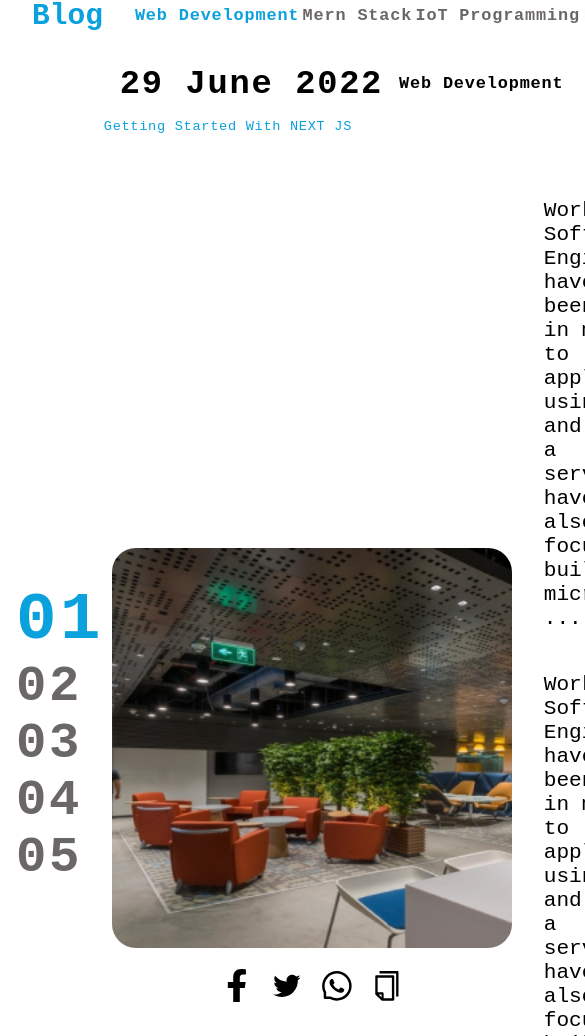
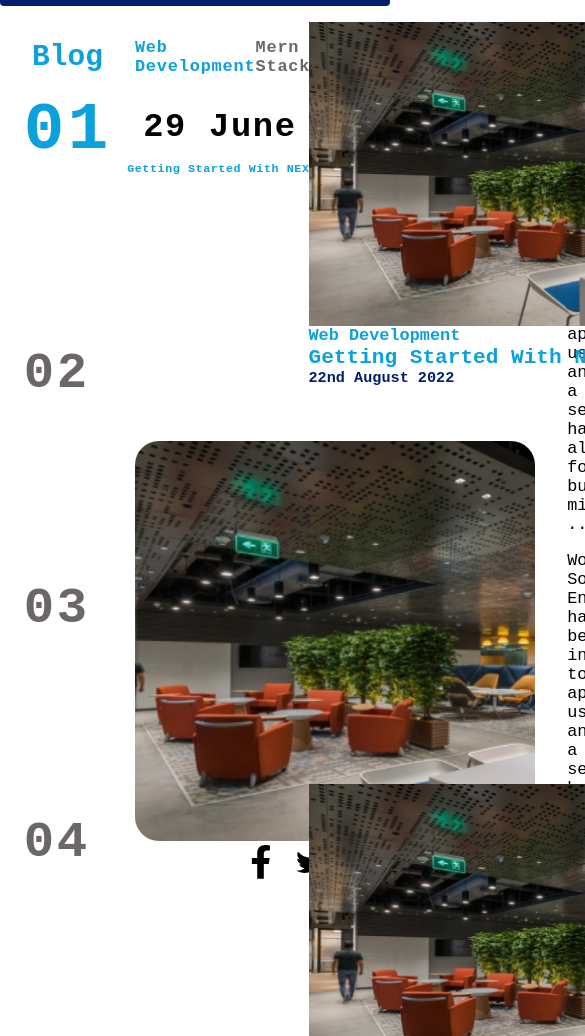
Before and after one commit to sedhha/next-js-pf-v2, a Next.js app: page / in a window 390 px wide. Shown: the part 1725-2761 px from the top of the page, 585 px wide, since content can reach past the window. Built offline with nearby package versions, Linux system fonts and the light colour scheme.

Commit message:
Responsive Blog Design

```diff
--- a/components/v2/Blog/Blog.module.css
+++ b/components/v2/Blog/Blog.module.css
@@ -44,6 +44,8 @@
 
 .BlogMain {
 	flex: auto;
+	max-height: 100%;
+	max-width: 75vw;
 }
 
 .BlogHead {
@@ -92,9 +94,7 @@
 
 .FeaturedBlogBody {
 	display: flex;
-	align-items: center;
-	max-width: 100%;
-    flex: auto;
+	height: 90%;
 }
 
 .Number {
@@ -103,6 +103,7 @@
 	width: fit-content;
 	height: 100%;
 	justify-content: space-between;
+	padding: 0 2vw;
 }
 
 .Number h4 {
@@ -125,6 +126,9 @@
 	display: flex;
 	flex-direction: column;
 	flex: auto;
+	padding: 0 2vw;
+	justify-content: space-evenly;
+
 }
 
 .FeaturedBlogTitleSection {
@@ -162,8 +166,8 @@
 
 .FeaturedBlogElements > h1 {
 	font-style: normal;
-	font-weight: 500;
-	font-size: 3.5vw;
+	font-weight: 700;
+	font-size: 3vw;
 	letter-spacing: 0.05em;
 	color: var(--featured-blog-heading);
 }
@@ -173,13 +177,11 @@
 	width: 100%;
 	align-items: center;
 	padding: 0.5rem;
-    height: 100%;
 }
 
 .ContentSection > div:nth-child(1) {
 	display: flex;
 	flex-direction: column;
-    row-gap: 2vh;
 }
 
 .ContentSection > div:nth-child(2) {
@@ -203,13 +205,6 @@
 	display: flex;
 	justify-content: center;
 	padding: 0.25rem;
-	container-type: inline-size;
-}
-
-@container (max-width: 100px) {
-	.ContentSection > div:nth-child(1) > div {
-        background-color: red;
-    }
 }
 
 .ContentSection > div:nth-child(2) > div {
@@ -220,7 +215,7 @@
     justify-content: space-around;
     align-items: flex-end;
     height: 100%;
-    row-gap: 5vh;
+	row-gap: 2vh;
 }
 
 .ContentSection > div:nth-child(2) > div > button {
@@ -236,10 +231,6 @@
 }
 
 .ContentSection > div:nth-child(2) > div > p {
-	font-size: clamp(0.5rem, 2.5vh, 16rem);
+	font-size: clamp(0.5rem, 2vh, 16rem);
     text-align: justify;
 }
-
-.ContentSection > div:nth-child(2) > div > p:nth-child(1) {
-    margin-top: 3rem;
-}
--- a/components/v2/Work/Work.module.css
+++ b/components/v2/Work/Work.module.css
@@ -42,7 +42,7 @@
 }
 
 .Image img {
-	max-width: 80%;
+	min-width: 80%;
 	aspect-ratio: 1;
 	object-fit: cover;
 	object-position: center;
```
Also changed, not shown: components/v2/Blog/index.tsx (+77 -0 lines).
